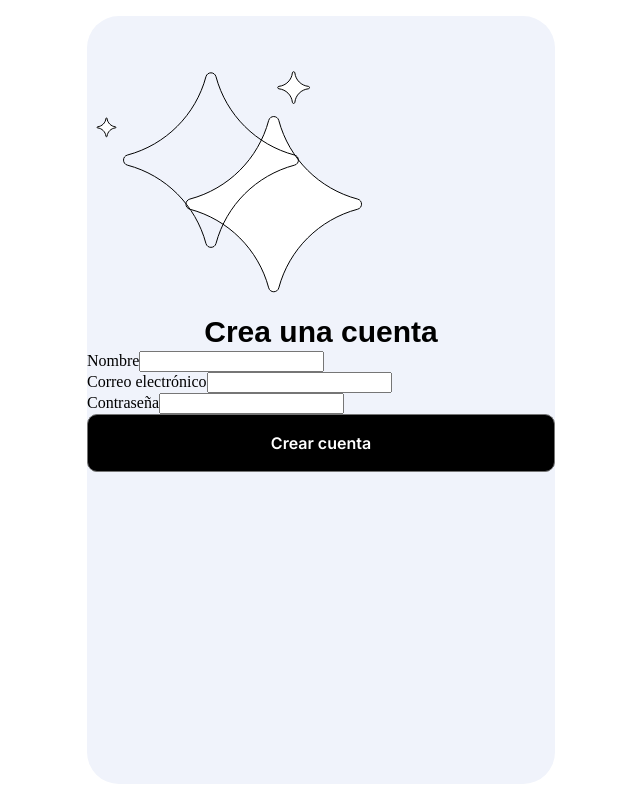
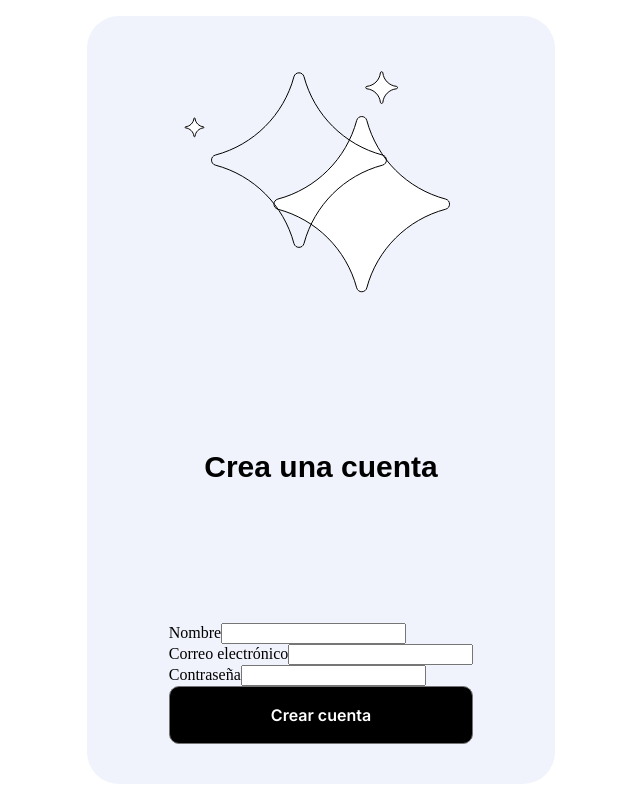
Before and after one commit to aegisnull/adicare, a React (Vite) app in the folder frontend/: page /registrarse in a window 1280 px wide. Shown: the whole page, without its empty margins (319-959 px from the left). Built offline with nearby package versions, Linux system fonts and the light colour scheme.

Commit message:
style: add flexbox to register__container

```diff
--- a/frontend/src/components/Register/Register.scss
+++ b/frontend/src/components/Register/Register.scss
@@ -3,6 +3,10 @@
   padding: 2vh;
 
   &__container {
+    display: flex;
+    flex-direction: column;
+    align-items: center;
+    justify-content: space-between;
     height: 86vh;
     padding-top: 5vh;
     padding-bottom: 5vh;
```
